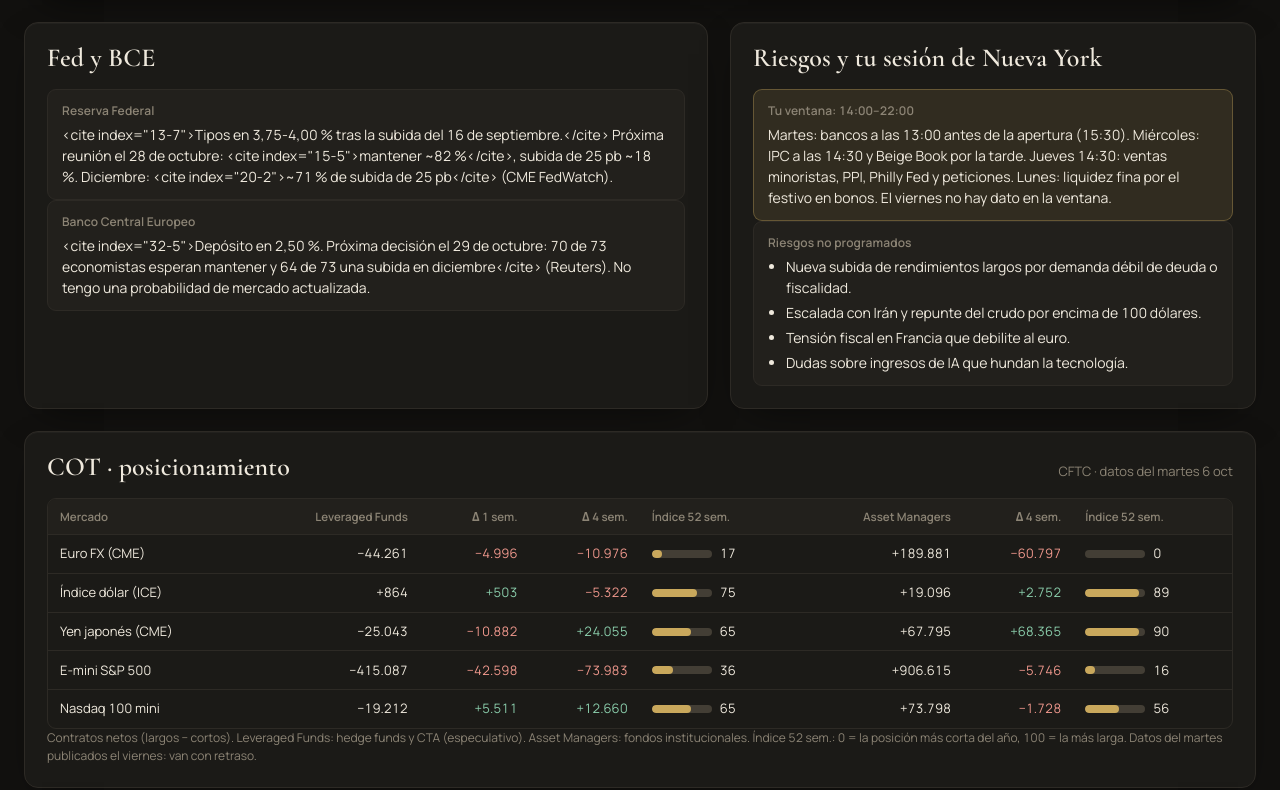
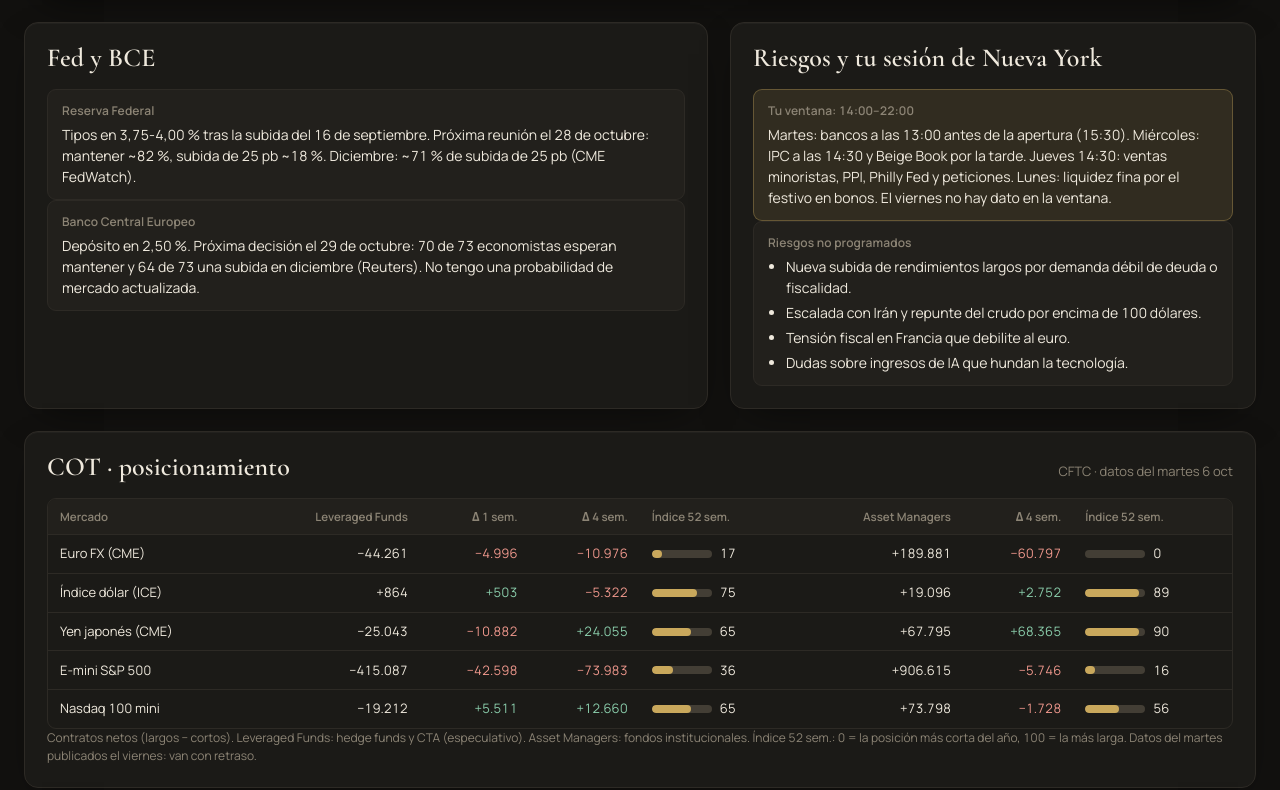
Before and after one commit to edwinjavieramirez-byte/alertas-macro, a plain HTML site: page docs/index.html in a window 1280 px wide. Shown: the part 2210-3000 px from the top of the page. Drawn offline with nearby package versions, Linux system fonts and the light colour scheme.

Commit message:
HTML corrección

```diff
--- a/docs/index.html
+++ b/docs/index.html
@@ -280,7 +280,7 @@ details.help code{font-size:12.5px;background:var(--surface-2);padding:1px 5px;b
 (function(){
 "use strict";
 const $=s=>document.querySelector(s);
-const esc=s=>String(s??"").replace(/[&<>"]/g,c=>({"&":"&amp;","<":"&lt;",">":"&gt;",'"':"&quot;"}[c]));
+const esc=s=>String(s??"").replace(/<\/?cite[^>]*>/g,"").replace(/[&<>"]/g,c=>({"&":"&amp;","<":"&lt;",">":"&gt;",'"':"&quot;"}[c]));
 const MES=["ene","feb","mar","abr","may","jun","jul","ago","sep","oct","nov","dic"];
 const DIAS=["Lunes","Martes","Miércoles","Jueves","Viernes"];
 const fmt=(n,d)=>{if(n==null||isNaN(n))return"—";const p=Math.abs(+n).toFixed(d).split(".");return(n<0?"−":"")+p[0].replace(/\B(?=(\d{3})+(?!\d))/g,".")+(p[1]?","+p[1]:"")};
@@ -345,7 +345,8 @@ function agenda(){
   $("#diaTabs").innerHTML=`<button role="tab" type="button" data-d="todos" aria-selected="${diaSel==="todos"}">Semana</button>`+
     dias.map((d,i)=>`<button role="tab" type="button" data-d="${d}" aria-selected="${diaSel===d}">${DIAS[i].slice(0,3)} ${+d.slice(8)}<small>${n(d)||""}</small></button>`).join("");
   $("#diaTabs").onclick=e=>{const b=e.target.closest("button");if(b){diaSel=b.dataset.d;agenda()}};
-  const esc_={};(N.escenarios||[]).forEach(x=>esc_[x.id]=x);
+  // Escenarios: se enlazan por id y, si Claude devolvió el título, por el título del evento
+  const esc_={};(N.escenarios||[]).forEach(x=>{const e=cal.find(c=>c.id===x.id)||cal.find(c=>c.titulo_en===x.id||c.titulo===x.id);if(e)esc_[e.id]=x});
   const otros=N.otros_eventos||[];
   const ver=diaSel==="todos"?dias:[diaSel];let h="";
   ver.forEach(d=>{
```
